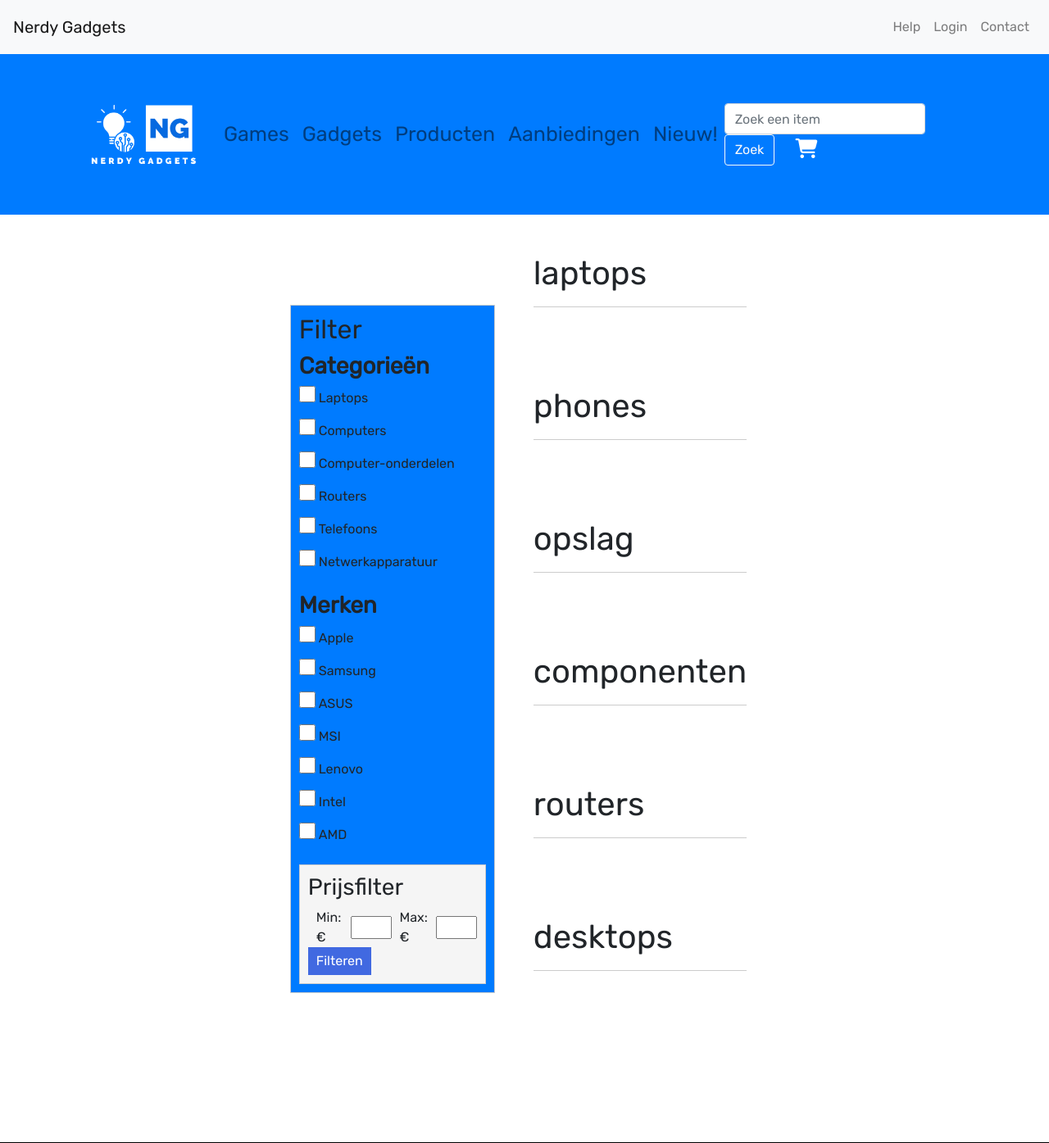
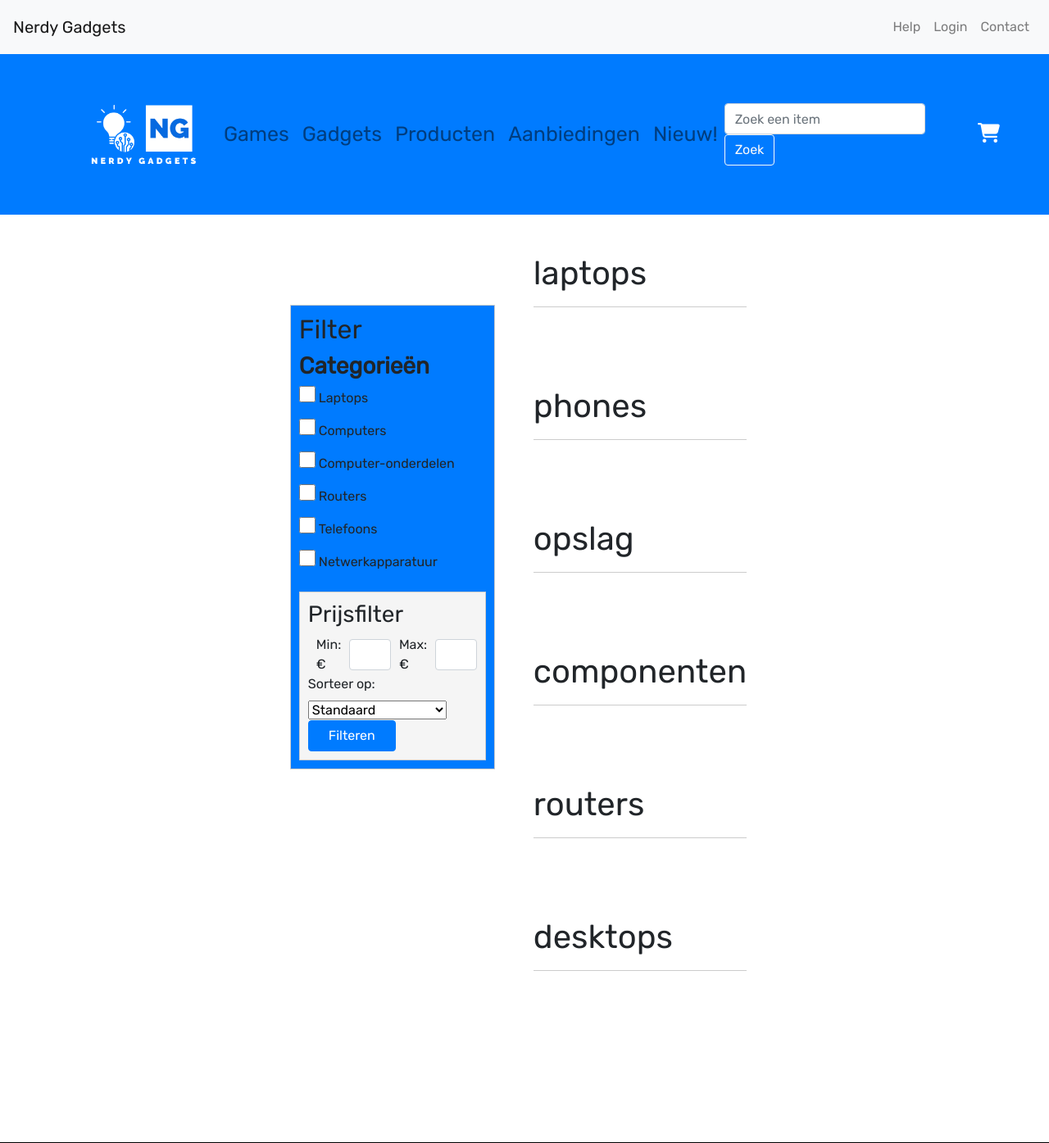
Before and after one commit to Nicknamee/Nerdy-Gadgets, a PHP site: page /products/producten.php in a window 1280 px wide. Shown: the top 1395 px of the page at 82% size. Run offline with PHP 8.4, Linux system fonts and the light colour scheme; tables that the repository leaves empty or names only in its code hold one stand-in row (values such as "Sample post"); some libraries are stand-ins or nearby versions.

Commit message:
Werkende zoekfunctie. Filteren van hoog naar laag en laag naar hoog. Prijs filter.

```diff
--- a/header.php
+++ b/header.php
@@ -31,7 +31,9 @@
     <!--Navbar 2 (onderste)-->
     <nav class="navbar navbar-expand-lg navbar-light bg-primary">
         <div class="container">
-            <img src="../image/logopng.png" alt="Nerdy Gadgets" class="logo">
+            <a href="/Nerdy-Gadgets/index.php">
+                <img src="../image/logopng.png" alt="Nerdy Gadgets" class="logo">
+            </a>
             <div class="d-flex justify-content-center align-items-center flex-grow-1">
                 <ul class="navbar-nav">
                     <li class="nav-item navbar2">
@@ -51,12 +53,13 @@
                     </li>
                 </ul>
             </div>
-            <form class="form-inline my-2 my-lg-0 mr-auto mr-2">
-                <input class="form-control mr-sm-2" type="search" placeholder="Zoek een item" aria-label="Search">
+            <form action="/Nerdy-Gadgets/products/producten.php" method="GET" class="form-inline my-2 my-lg-0 mr-auto mr-2">
+                <input class="form-control mr-sm-2" type="search" name="search" placeholder="Zoek een item" aria-label="Search">
                 <button class="btn btn-outline-light my-2 my-sm-0 bg-primary" type="submit">Zoek</button>
-                <a href="/Nerdy-Gadgets/winkelwagen.php" class="navcart-button">
-                    <i class="fa fa-shopping-cart" style="font-size:24px"></i>
-                </a>            </form>
+            </form>
+            <a href="/Nerdy-Gadgets/winkelwagen.php" class="navcart-button">
+                <i class="fa fa-shopping-cart" style="font-size:24px"></i>
+            </a>
         </div>
     </nav>
 </header>
--- a/products/producten.php
+++ b/products/producten.php
@@ -15,7 +15,9 @@
 <body>
 <div class="father">
     <div class="filter-container">
+        <form action="" method="GET"
         <!-- Include the filter options from the old version -->
+
             <h2>Filter</h2>
             <div class="category-filter">
                 <h3>Categorieën</h3>
@@ -29,30 +31,26 @@
                     <!-- ... (copy the rest of the category filter options) ... -->
                 </ul>
             </div>
-        <div class="category-filter">
-            <h3>Merken</h3>
-            <ul>
-                <li><input type="checkbox" id="apple"> <label for="apple">Apple</label></li>
-                <li><input type="checkbox" id="samsung"> <label for="samsung">Samsung</label></li>
-                <li><input type="checkbox" id="asus"> <label for="asus">ASUS</label></li>
-                <li><input type="checkbox" id="msi"> <label for="msi">MSI</label></li>
-                <li><input type="checkbox" id="lenovo"> <label for="lenovo">Lenovo</label></li>
-                <li><input type="checkbox" id="intel"> <label for="intel">Intel</label></li>
-                <li><input type="checkbox" id="amd"> <label for="amd">AMD</label></li>
-                <!-- ... (copy the rest of the brand filter options) ... -->
-            </ul>
-        </div>
+
             <div class="price-filter">
                 <h3>Prijsfilter</h3>
                 <div class="price-range">
                     <span class="range-label">Min: €</span>
-                <input type="text" class="min-price">
+                    <input type="text" name="start_price" value="" class="form-control">
                     <span class="range-label">Max: €</span>
-                <input type="text" class="max-price">
+                    <input type="text" name="end_price" value="" class="form-control">
                 </div>
-            <button class="filter-button">Filteren</button>
+
+                <label for="sort_order">Sorteer op:</label>
+                <select name="sort_order" id="sort_order">
+                    <option value="default" selected>Standaard</option>
+                    <option value="asc">Prijs laag naar hoog</option>
+                    <option value="desc">Prijs hoog naar laag</option>
+                </select>
+                <button type="submit" class="btn btn-primary px-4">Filteren</button>
             </div>
         <!-- ... (other filters) ... -->
+        </form>
     </div>
 
     <div class="product-container">
@@ -68,7 +66,27 @@
                     <div class='productList'>
             ";
 
-            $query = "SELECT * from product WHERE category = '{$category}'";
+            // Voeg de categorie-filtering toe aan de query
+            $query = "SELECT * FROM product WHERE category = '{$category}'";
+
+            // Voeg de prijsfilter toe aan de query als deze is ingevuld
+            if (isset($_GET['start_price']) && isset($_GET['end_price']) && $_GET['start_price'] !== '' && $_GET['end_price'] !== '') {
+                $startprice = $_GET['start_price'];
+                $endprice = $_GET['end_price'];
+                $query .= "AND price BETWEEN $startprice AND $endprice";
+            }
+
+            // Voeg de zoekterm toe aan de query als deze is ingevuld
+            if (isset($_GET['search']) && $_GET['search'] !== '') {
+                $searchTerm = $_GET['search'];
+                $query .= " AND name LIKE '%$searchTerm%'";
+            }
+
+            // Voeg de sorteerorder toe als deze is geselecteerd
+            if (isset($_GET['sort_order']) && ($_GET['sort_order'] == 'asc' || $_GET['sort_order'] == 'desc')) {
+                $query .= "ORDER BY price {$_GET['sort_order']}";
+            }
+
             $result = $conn->query($query);
 
             foreach ($result as $row) {
```
Lines whose indentation alone changed are shown as unchanged.
